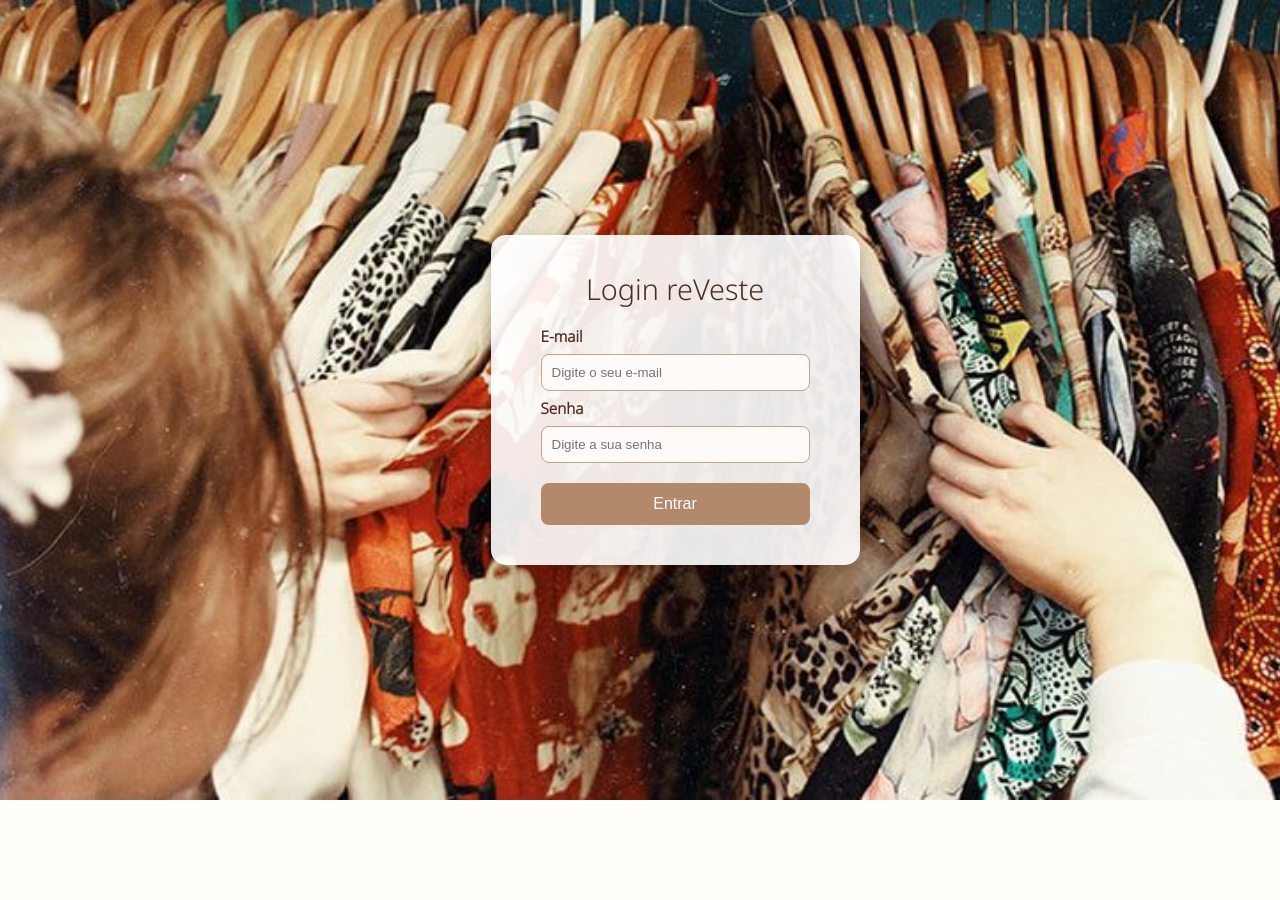
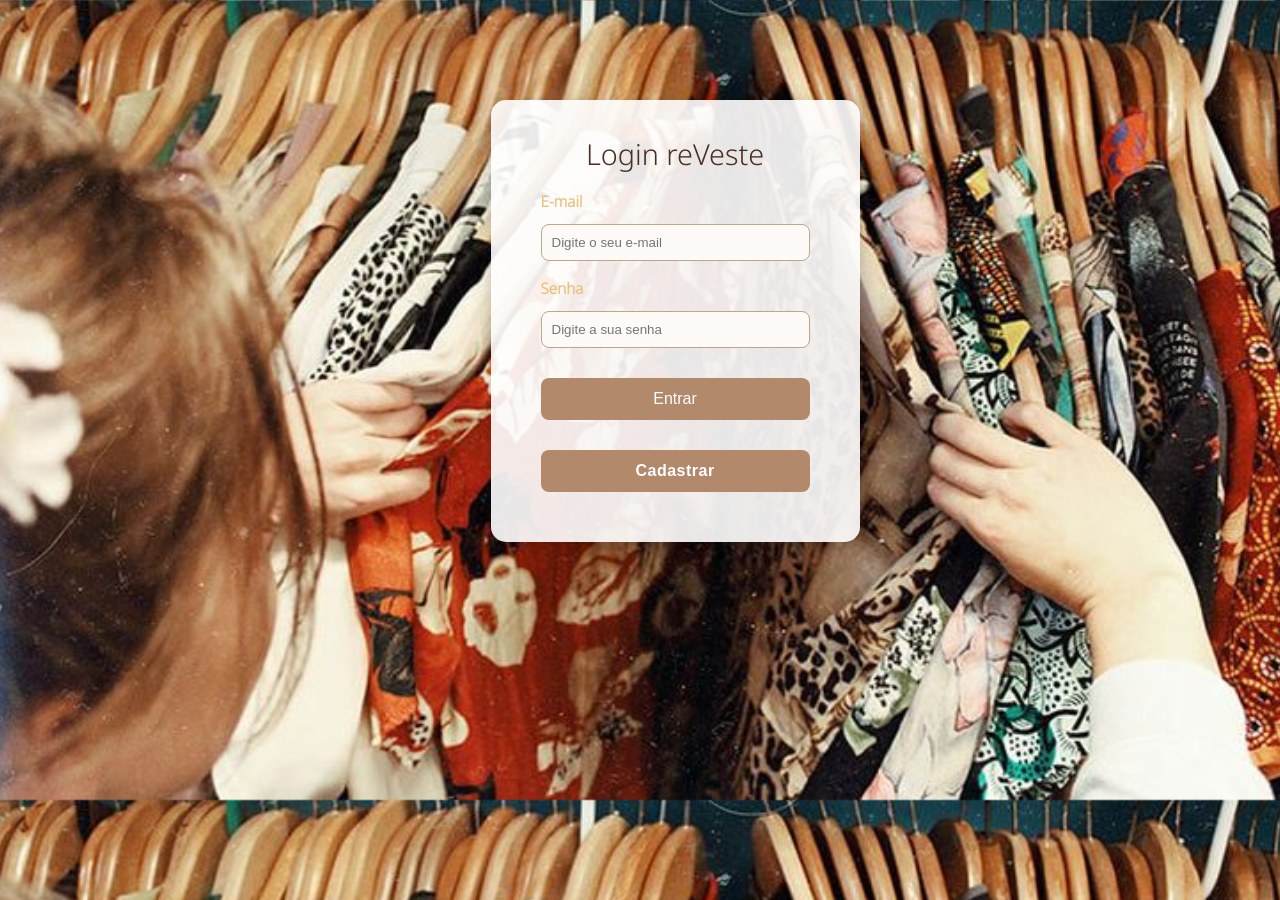
Before and after one commit to MariaLuizaGuerra/ProjetoWeb, a PHP site: page /reveste/login.php in a window 1280 px wide. Before the commit the page ends 800 px from the top, so only its background shows below. Run offline with PHP 8.4, Linux system fonts and the light colour scheme.

Commit message:
Tentando 18/11

```diff
--- a/reveste/css/login.css
+++ b/reveste/css/login.css
@@ -87,3 +87,19 @@ input[type="password"]:focus {
     opacity: 0;
     transition: opacity 0.5s ease;
 }
+
+.botao-cadastrar {
+    background-color: #b2896b;
+    color: white;
+    border: none;
+    padding: 12px;
+    border-radius: 8px;
+    font-size: 1rem;
+    cursor: pointer;
+    margin-top: 10px;
+    transition: background-color 0.3s;
+}
+
+.botao-cadastrar:hover {
+    background-color: #9b6c44;
+}
--- a/reveste/login.php
+++ b/reveste/login.php
@@ -1,20 +1,29 @@
 <?php
 session_start();
+$usuarioLogado = $_SESSION['usuario'] ?? null;
+$erro = $_GET['erro'] ?? '';
 
-$usuarioLogado = $_SESSION['email'] ?? null;
-$erro = $_GET['erro'] ?? '';
 ?>
 
-<!DOCTYPE html>
+<!doctype html>
 <html lang="pt-br">
 
 <head>
     <meta charset="UTF-8">
-    <meta name="viewport" content="width=device-width, initial-scale=1.0">
-
-
+    <meta name="viewport"
+        content="width=device-width, user-scalable=no, initial-scale=1.0, maximum-scale=1.0, minimum-scale=1.0">
+    <meta http-equiv="X-UA-Compatible" content="ie=edge">
     <link rel="stylesheet" href="css/reset.css">
+    <link rel="stylesheet" href="css/index.css">
+    <link rel="stylesheet" href="css/admin.css">
+    <link rel="stylesheet" href="css/form.css">
     <link rel="stylesheet" href="css/login.css">
+    <link rel="preconnect" href="https://fonts.googleapis.com">
+    <link rel="icon" href="img/reVeste_Logo.jpg" type="image/x-icon">
+    <link rel="preconnect" href="https://fonts.gstatic.com" crossorigin>
+    <link href="https://fonts.googleapis.com/css2?family=Poppins:wght@300;400;500;600;700;900&display=swap"
+        rel="stylesheet">
+    <link href="https://fonts.googleapis.com/css2?family=Barlow:wght@400;500;600;700&display=swap" rel="stylesheet">
 
     <title>reVeste - Login</title>
 </head>
@@ -54,6 +63,8 @@ $erro = $_GET['erro'] ?? '';
                     <input type="password" id="senha" name="senha" placeholder="Digite a sua senha" required>
 
                     <input type="submit" class="botao-entrar" value="Entrar">
+                    <input type="submit" class="botao-cadastrar" value="Cadastrar">
+
                 </form>
             </section>
 
```
Also changed, not shown: reveste/img/reVeste_Logo.jpg (added).
